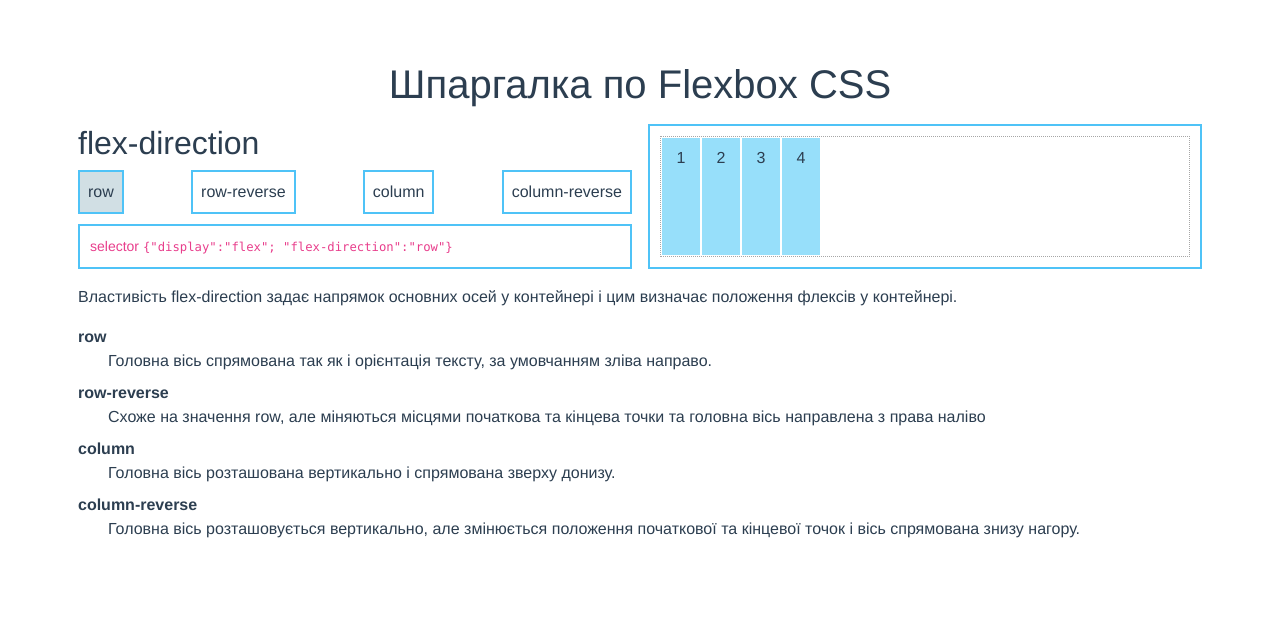
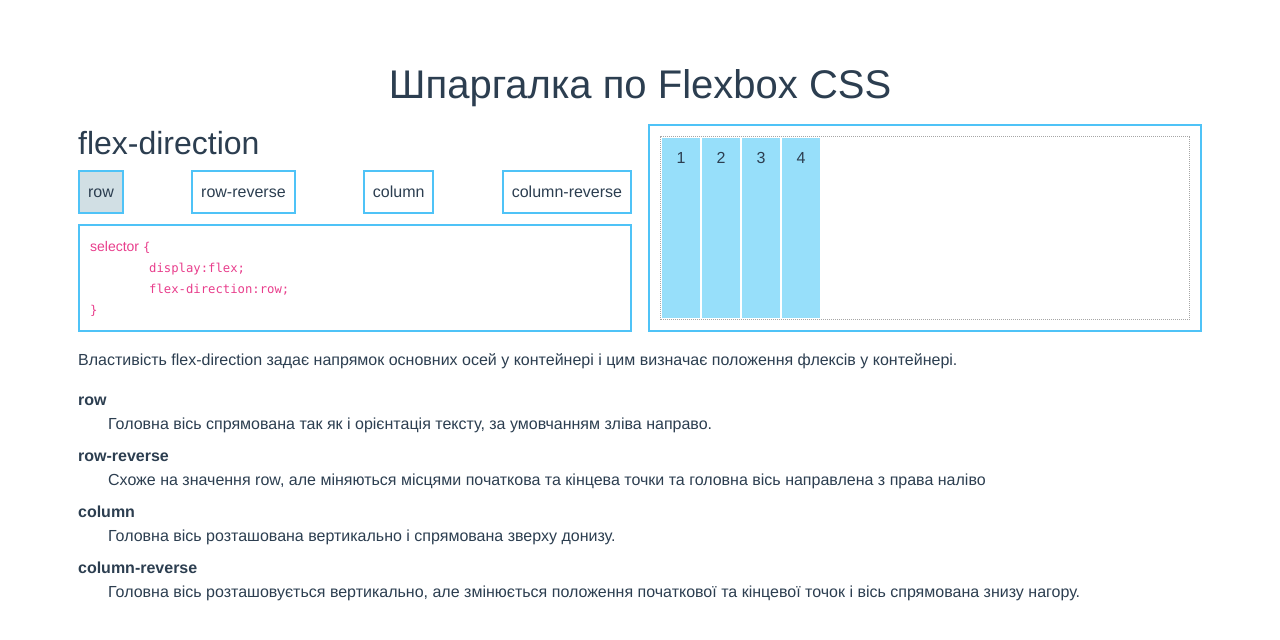
Before and after one commit to Tkachyshyn-Andrei/test_flexbox_shpargalka, a Vue app: page / in a window 1280 px wide. Shown: the top 640 px of the page. Built offline with nearby package versions, Linux system fonts and the light colour scheme.

Commit message:
fix showStyle

```diff
--- a/src/components/VFlexDirection.vue
+++ b/src/components/VFlexDirection.vue
@@ -12,7 +12,7 @@
       </div>
       <div class="example-code code">
         selector
-        <code v-text="showStyle">
+        <code style="white-space: pre" v-html="showStyle">
         </code>
       </div>
     </div>
@@ -67,37 +67,27 @@ export default {
     style() {
       return {
         display: 'flex',
-        [this.kebabCase('flexDirection')]: this.direction
+        flexDirection: this.direction,
       }
     },
-    showStyle:
-        function () {
-          return JSON.stringify(this.style).replace(',', '; ')
-      // const object = JSON.stringify(this.style);
-      // let str = ''; // начальное значение - пустые кавычки
-      // for (let property in object) {
-      //   // console.log(`${property}: ${object[property]}`);
-      //   // return object.replace(',', '; ');
-      //   return object.includes('{').
-      // // }
-      //
-      // // console.log(str)
-      // return str;
+    showStyle() {
+      console.log(this.style)
+      // return `{\n  display: flex;\n ${this.style} ${this.direction}\n }`
+
+      return Object.keys(this.style).reduce((acc, key) =>
+          acc + `\t` + key.split(/(?=[A-Z])/).join(`-`).toLowerCase() + `:` + this.style[key]
+          + `;\n`, `{\n`) + `}`;
+
+      // return Object.keys(this.style).reduce((acc, key) =>
+      //     acc + `\t` + key.split(/(?=[A-Z])/).join(`-`).toLowerCase() + `:` + this.style[key]
+      //     + `;\n`, `{\n`) + `}`;
     }
   },
   methods: {
     setActiveClass(styleName) {
       this.activeClass = styleName;
       this.direction = styleName.label;
-      // console.log(this.style)
-      // console.log(JSON.stringify(this.style)[2])
-      // console.log({...this.style})
-    },
-    kebabCase(str) {
-      return str.split('').map((letter, idx) => {
-        return letter.toUpperCase() === letter ? `${idx !== 0 ? '-' : ''}${letter.toLowerCase()}` : letter;
-      }).join('');
-    },
+    }
   }
 }
 </script>
```
